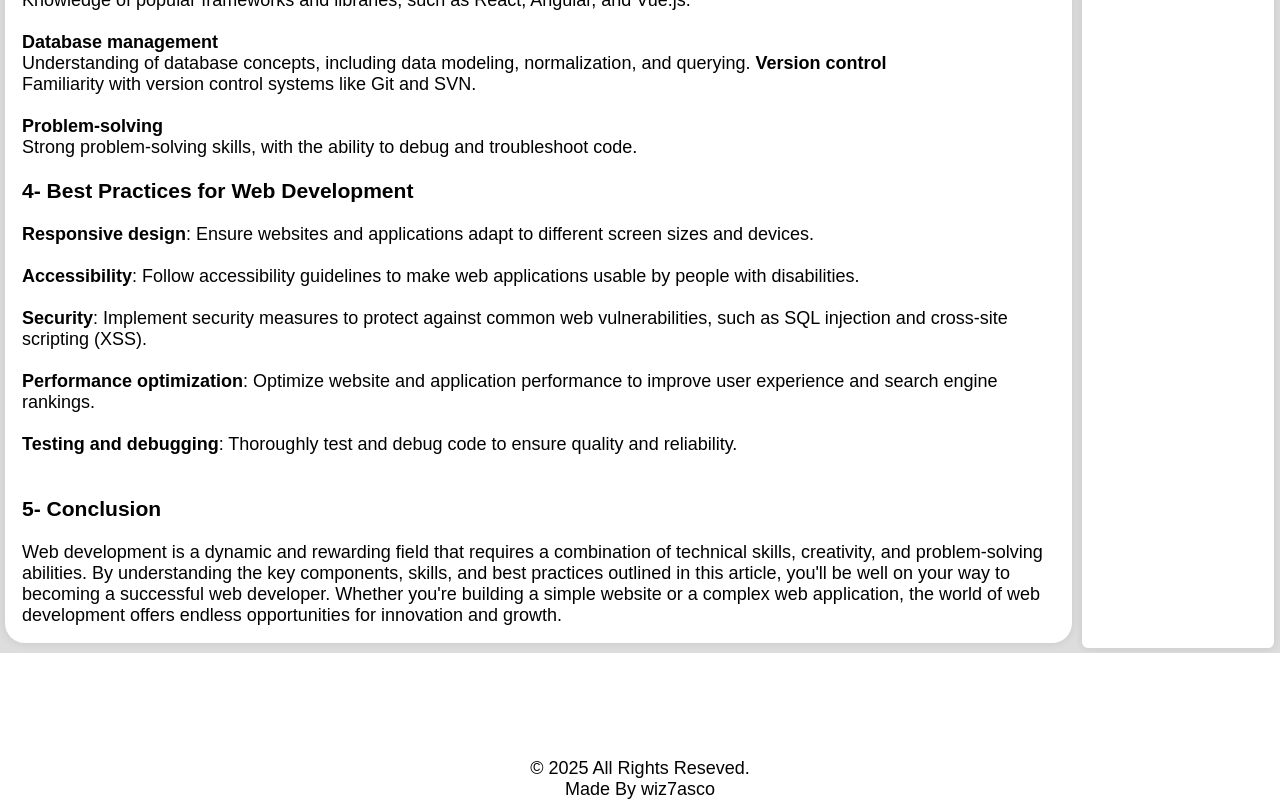
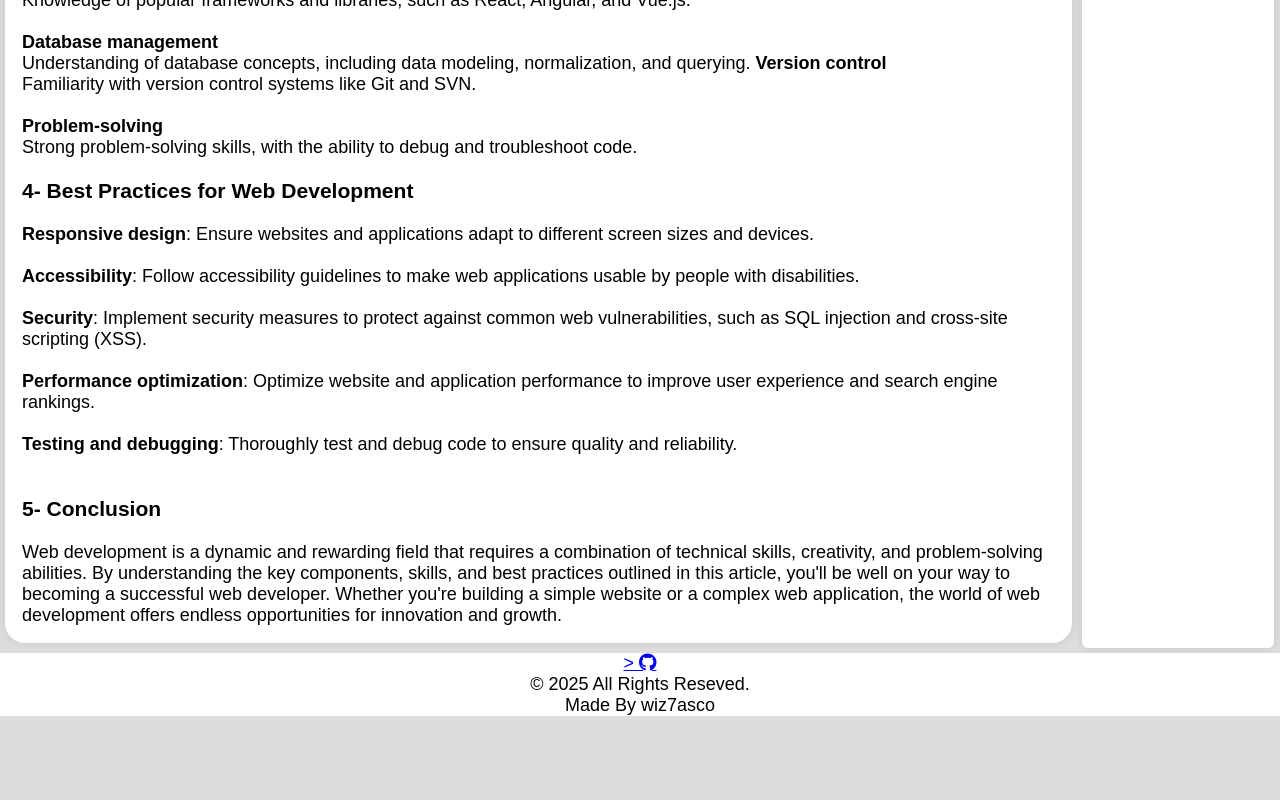
Before and after one commit to wiz7asco/Blog, a plain HTML site: page index.html in a window 1280 px wide. Shown: the part 1649-2449 px from the top of the page. After the commit the page ends 2365 px from the top, so only its background shows below. Drawn offline with Linux system fonts and the light colour scheme.

Commit message:
add icons

```diff
--- a/index.html
+++ b/index.html
@@ -3,6 +3,10 @@
 <head>
     <meta charset="UTF-8">
     <meta name="viewport" content="width=device-width, initial-scale=1.0">
+    <meta name="description" content="Discover the latest web development trends, tutorials, and tips on our blog. Learn how to build responsive websites, master front-end and back-end development, and stay up-to-date with the latest web technologies.">
+    <meta name="keywords" content="wiz7asco, WizCode, Hasan Babiker, Hasco,web development, front-end development, back-end development, responsive web design, web technologies, HTML, CSS, JavaScript, web development tutorials, web development tips">
+
+    <link rel="stylesheet" href="https://cdnjs.cloudflare.com/ajax/libs/font-awesome/6.2.1/css/all.min.css">
     <link rel="stylesheet" href="style.css">
     <title>Web Devolpment Blog</title>
 </head>
@@ -164,11 +168,12 @@
         </main>
         <footer id="footer">
             <ul>
-                <li><a href="https://www.facebook.com/wiz7hasco" class="fab fa-facebook"></a></li>
-                <li><a href="https://www.github.com/wiz7asco" class="fab fa-github"></a></li>
-                <li><a href="https://www.x.com/wiz7asco" class="fab fa-twitter"></a></li>
-                <li><a href="https://www.instagram.com/wiz7asco" class="fab fa-instagram"></a></li>
-                <li><a href="https://www.youtube.com/wiz7asco" class="fab fa-youtube"></a></li>
+                <a href="https://www.facebook.com/wiz7hasco" target="_blank">
+		<a href="https://twitter.com/wiz7asco" target="_blank">>
+		<a href="https://www.instagram.com/wiz7asco" target="_blank">
+		<a href="https://www.tiktok.com/wiz7asco" target="_blank">
+		<a href="https://www.youtube.com/wiz7asco" target="_blank">
+                <a href="https://www.github.com/wiz7asco" class="fab fa-github"></a>
             </ul>
             <p>&copy; 2025 All Rights Reseved.</p>
             <p>Made By wiz7asco</p>
```
